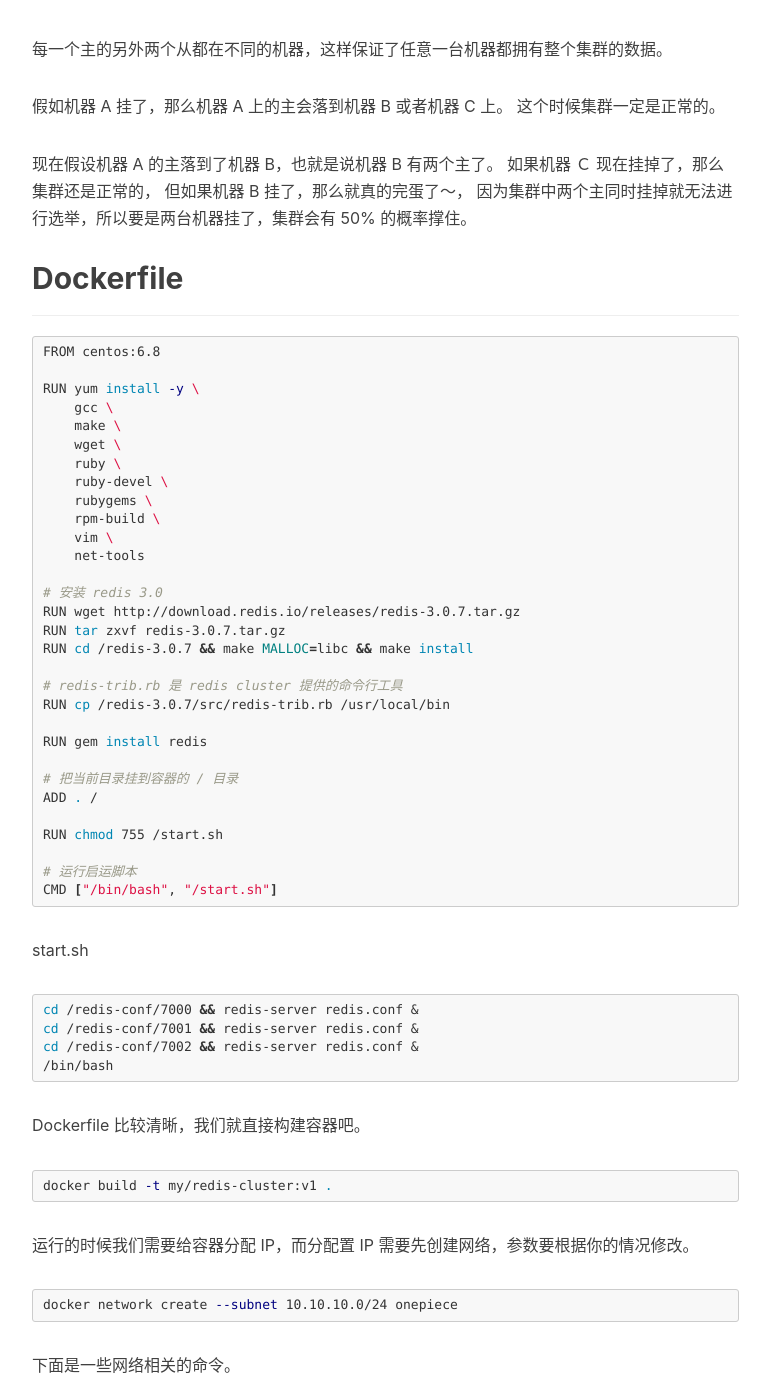
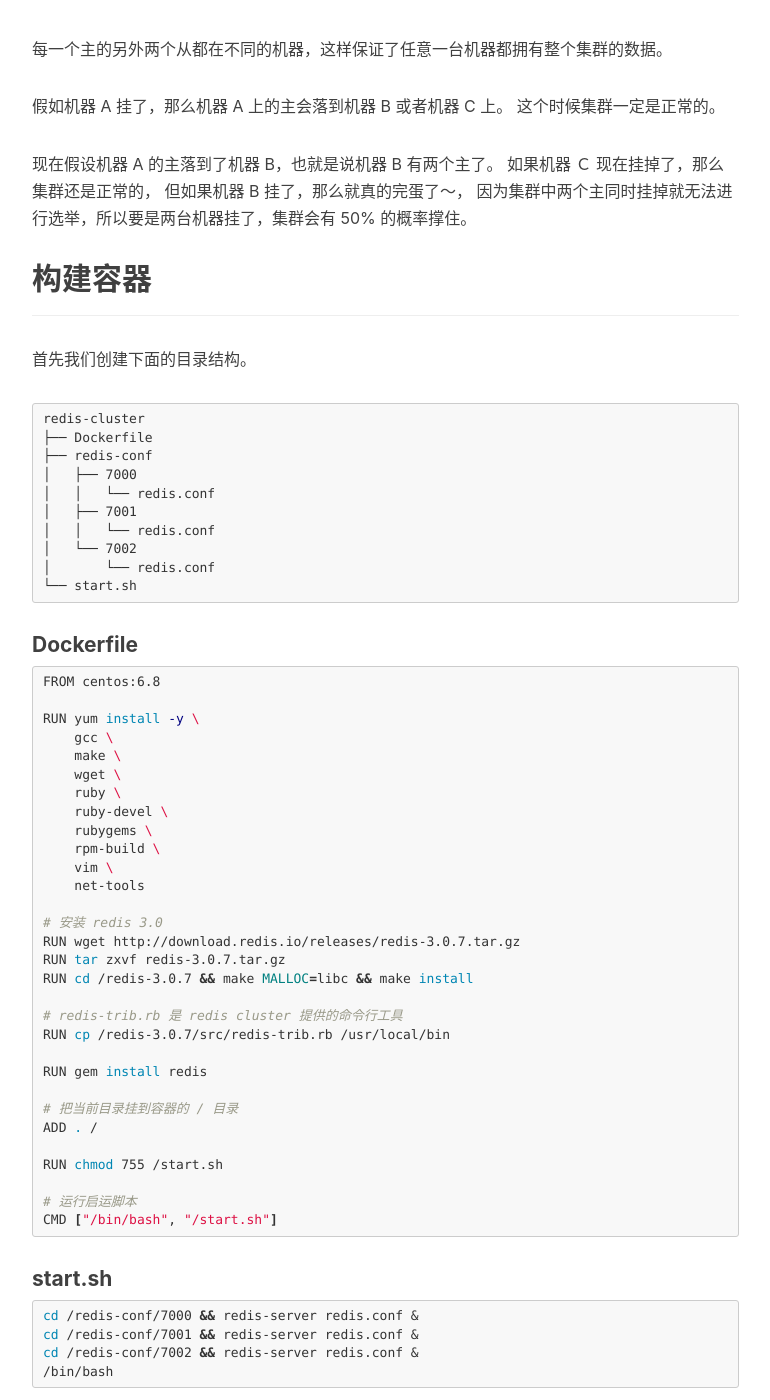
Before and after one commit to xkuga/xkuga.github.io, a Jekyll site: the page built from _posts/2016-07-22-docker-redis-cluster.md, in a window 1280 px wide and 1400 px high, scrolled down 1269 px. Shown: the whole window, without its empty margins (233-1003 px from the left). Built offline with Jekyll 4.4.1, drawn with Linux system fonts in a browser that asks for light colours; nearby versions of some CDN libraries; comment, search, counter and statistics services are not loaded; some of the changed text lies outside the part shown.

Commit message:
add dir structure

````diff
--- a/_posts/2016-07-22-docker-redis-cluster.md
+++ b/_posts/2016-07-22-docker-redis-cluster.md
@@ -37,8 +37,25 @@
 但如果机器 B 挂了，那么就真的完蛋了〜，
 因为集群中两个主同时挂掉就无法进行选举，所以要是两台机器挂了，集群会有 50% 的概率撑住。
 
-## Dockerfile
--------------
+## 构建容器
+----------
+
+首先我们创建下面的目录结构。
+
+```
+redis-cluster
+├── Dockerfile
+├── redis-conf
+│   ├── 7000
+│   │   └── redis.conf
+│   ├── 7001
+│   │   └── redis.conf
+│   └── 7002
+│       └── redis.conf
+└── start.sh
+```
+
+#### Dockerfile
 
 ```bash
 FROM centos:6.8
@@ -73,13 +90,24 @@
 CMD ["/bin/bash", "/start.sh"]
 ```
 
-start.sh
+#### start.sh
 
 ```bash
 cd /redis-conf/7000 && redis-server redis.conf &
 cd /redis-conf/7001 && redis-server redis.conf &
 cd /redis-conf/7002 && redis-server redis.conf &
 /bin/bash
+```
+
+#### redis.conf
+
+```
+# 找到默认的 redis.conf，然后修改以下地方，port 分别为 7000-7002
+port 7000
+cluster-enabled yes
+cluster-config-file nodes.conf
+cluster-node-timeout 5000
+appendonly yes
 ```
 
 Dockerfile 比较清晰，我们就直接构建容器吧。
````
